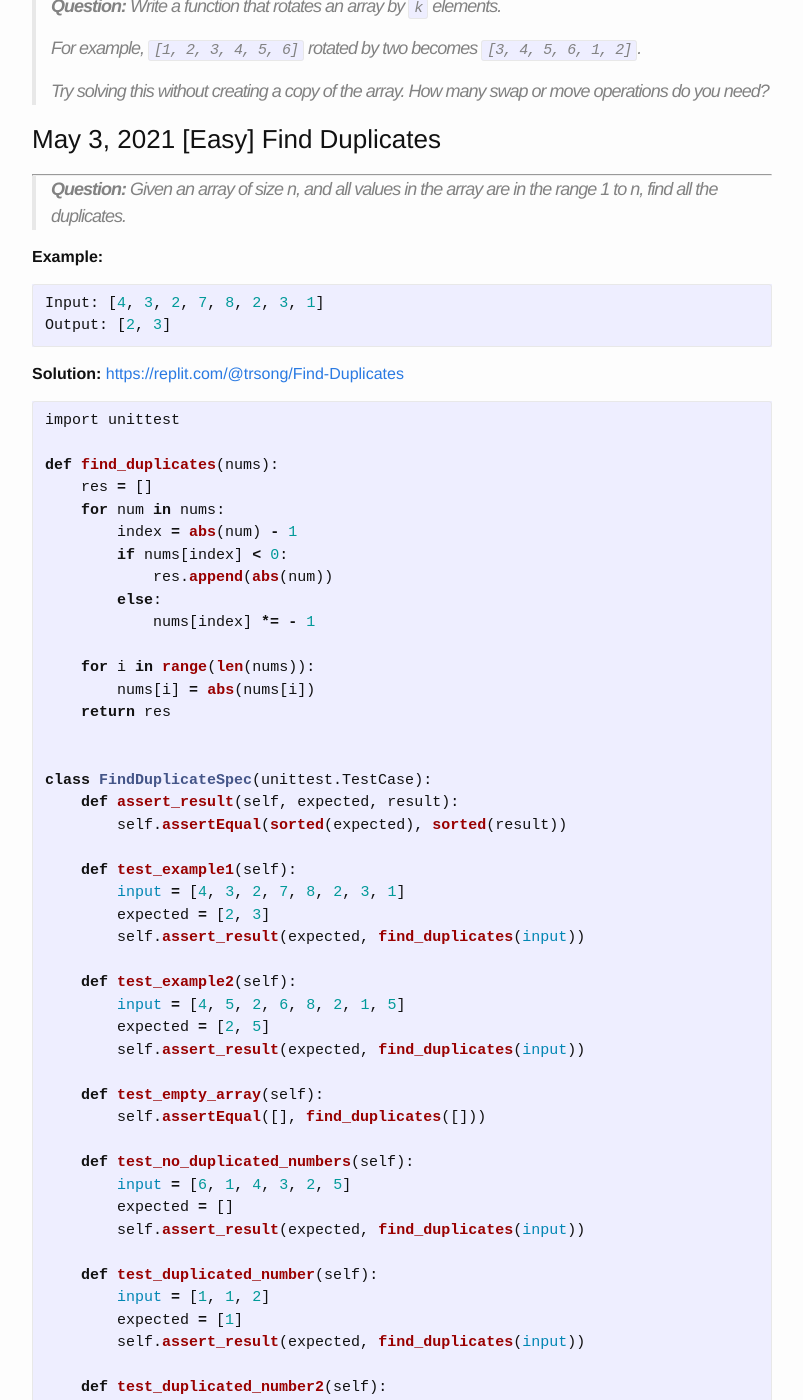
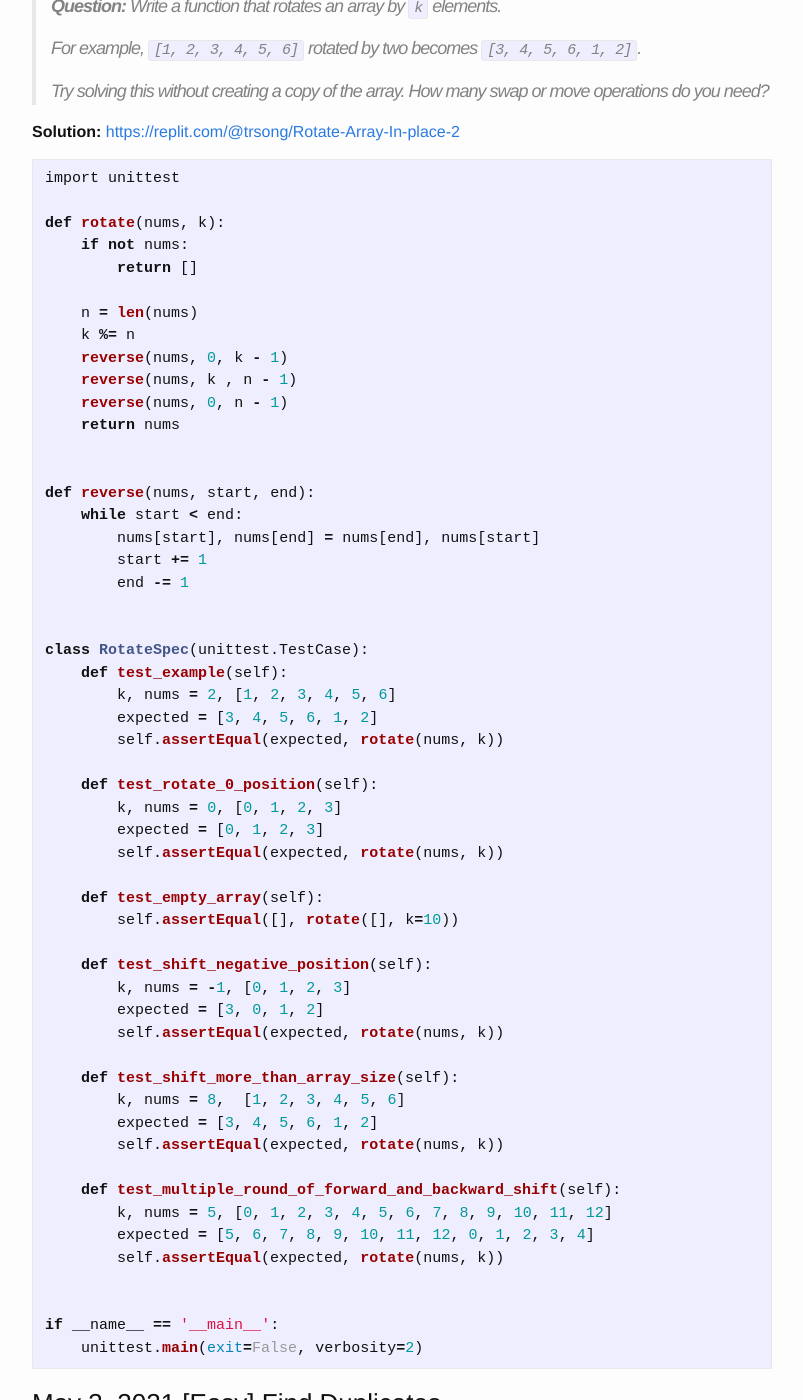
Before and after one commit to trsong/trsong.github.io, a Jekyll site: the page built from _posts/2021-05-01-DailyQuestionsMay.md, in a window 1280 px wide and 1400 px high, scrolled down 932 px. Shown: the whole window, without its empty margins (238-1041 px from the left). Built offline with Jekyll 4.4.1, drawn with Linux system fonts in a browser that asks for light colours.

Commit message:
Add solution to May 4 question.

````diff
--- a/_posts/2021-05-01-DailyQuestionsMay.md
+++ b/_posts/2021-05-01-DailyQuestionsMay.md
@@ -36,6 +36,62 @@ categories: Python/Java
 >
 > Try solving this without creating a copy of the array. How many swap or move operations do you need?
 
+**Solution:** [https://replit.com/@trsong/Rotate-Array-In-place-2](https://replit.com/@trsong/Rotate-Array-In-place-2)
+```py
+import unittest
+
+def rotate(nums, k):
+    if not nums:
+        return []
+
+    n = len(nums)
+    k %= n
+    reverse(nums, 0, k - 1)
+    reverse(nums, k , n - 1)
+    reverse(nums, 0, n - 1)
+    return nums
+
+
+def reverse(nums, start, end):
+    while start < end:
+        nums[start], nums[end] = nums[end], nums[start]
+        start += 1
+        end -= 1
+
+
+class RotateSpec(unittest.TestCase):
+    def test_example(self):
+        k, nums = 2, [1, 2, 3, 4, 5, 6]
+        expected = [3, 4, 5, 6, 1, 2]
+        self.assertEqual(expected, rotate(nums, k))
+
+    def test_rotate_0_position(self):
+        k, nums = 0, [0, 1, 2, 3]
+        expected = [0, 1, 2, 3]
+        self.assertEqual(expected, rotate(nums, k))
+
+    def test_empty_array(self):
+        self.assertEqual([], rotate([], k=10))
+
+    def test_shift_negative_position(self):
+        k, nums = -1, [0, 1, 2, 3]
+        expected = [3, 0, 1, 2]
+        self.assertEqual(expected, rotate(nums, k))
+
+    def test_shift_more_than_array_size(self):
+        k, nums = 8,  [1, 2, 3, 4, 5, 6]
+        expected = [3, 4, 5, 6, 1, 2]
+        self.assertEqual(expected, rotate(nums, k))
+
+    def test_multiple_round_of_forward_and_backward_shift(self):
+        k, nums = 5, [0, 1, 2, 3, 4, 5, 6, 7, 8, 9, 10, 11, 12]
+        expected = [5, 6, 7, 8, 9, 10, 11, 12, 0, 1, 2, 3, 4]
+        self.assertEqual(expected, rotate(nums, k))
+
+
+if __name__ == '__main__':
+    unittest.main(exit=False, verbosity=2)
+```
 
 ### May 3, 2021 \[Easy\] Find Duplicates
 ---
````
